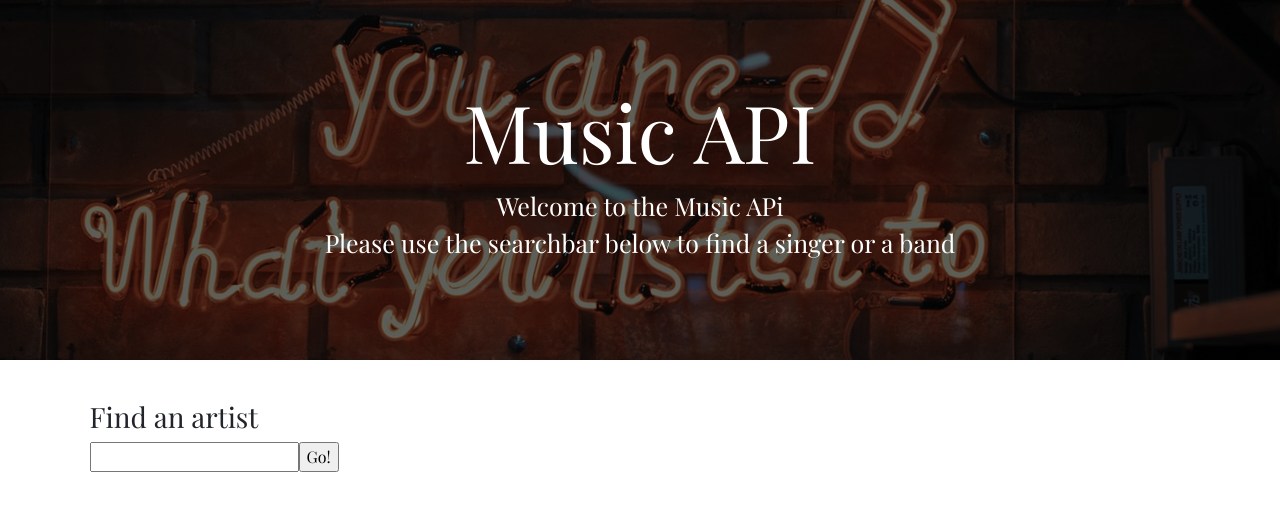
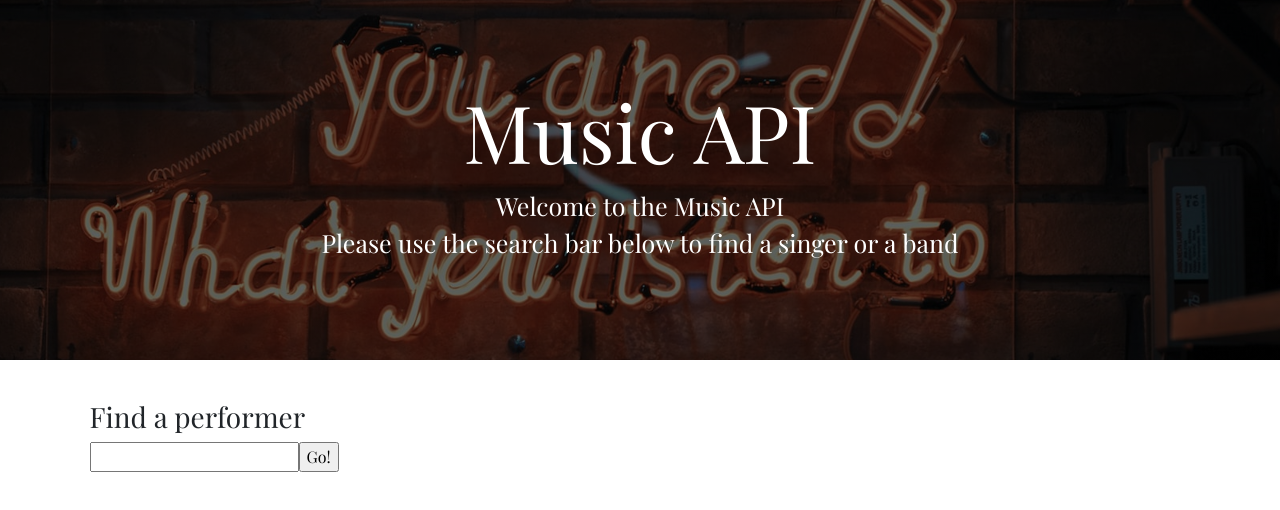
Before and after one commit to azotamiota/react-music-api, a React (Vite) app: page / in a window 1280 px wide. Shown: the top 510 px of the page. Built offline with nearby package versions, Linux system fonts and the light colour scheme; no server answers.

Commit message:
default updated

```diff
--- a/src/components/Intro/index.jsx
+++ b/src/components/Intro/index.jsx
@@ -5,7 +5,7 @@ const Intro = () => {
         <div id='intro'>
         <h1>Music API</h1>
         <p>
-            Welcome to the Music APi<br></br> Please use the searchbar below to find a singer or a band
+            Welcome to the Music API<br></br> Please use the search bar below to find a singer or a band
         </p>
         </div>
     </>
--- a/src/components/SearchBar/index.jsx
+++ b/src/components/SearchBar/index.jsx
@@ -16,7 +16,7 @@ const SearchBar = ({handleUserInput}) => {
 
     return <>
     <form onSubmit={handleSubmit}>
-    <label><h3>Find an artist</h3></label><br></br>
+    <label><h3>Find a performer</h3></label><br></br>
         <input type='text' id='input-field' onChange={handleInput} value={inputValue}/>
         <input type='submit' value='Go!'/>
     </form>
--- a/src/components/Songs/index.jsx
+++ b/src/components/Songs/index.jsx
@@ -5,7 +5,7 @@ import Cards from "../Cards";
 
 const Songs = () => {
 
-    const [band, setBand] = useState('tankcsapda')
+    const [band, setBand] = useState('harakiri for the sky')
     const [songs, setSongs] = useState([])
 
     useEffect(() => {
```
